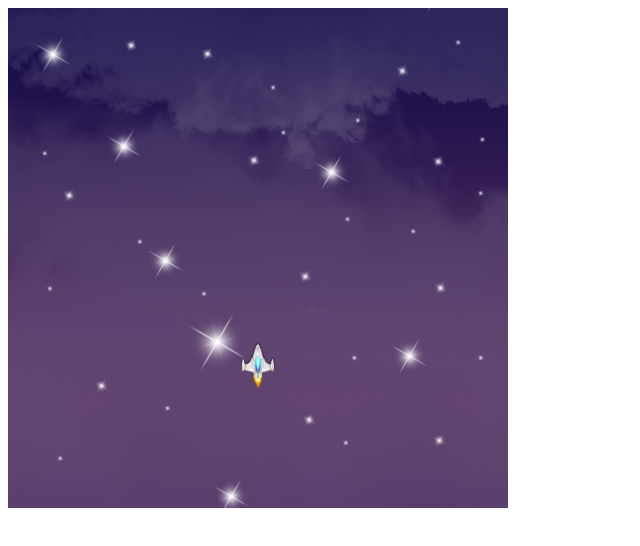
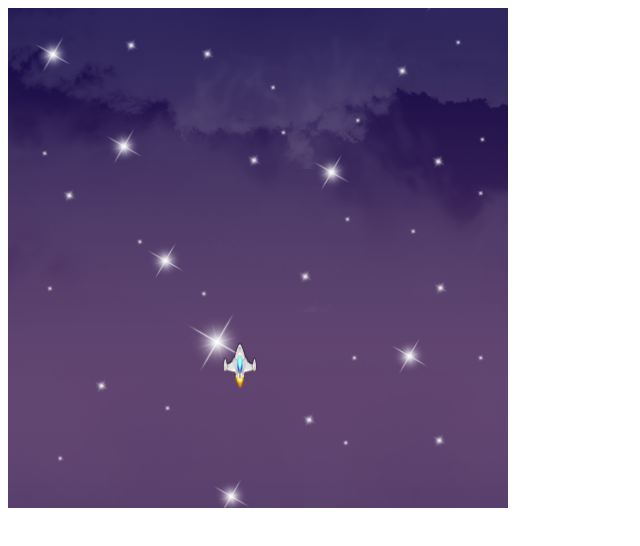
Before and after one commit to WillAiemi/spaceship-canvas, a plain HTML site: page index.html in a window 1280 px wide. Shown: the whole page, without its empty margins (0-640 px from the left). Drawn offline with Linux system fonts and the light colour scheme.

Commit message:
Spaceship with spritesheet animation

```diff
--- a/index.html
+++ b/index.html
@@ -7,6 +7,7 @@
        <script src="background.js"></script>
        <script src="spaceship.js" charset="utf-8"></script>
        <script src="keyboard.js" charset="utf-8"></script>
+       <script src="spritesheet.js" charset="utf-8"></script>
     </head>
 
     <body>
@@ -22,7 +23,7 @@
           imgClouds.src = 'img/clouds-background.png';
 
           var imgSpaceship = new Image();
-          imgSpaceship.src = 'img/spaceship.png';
+          imgSpaceship.src = 'img/spaceship-spritesheet.png';
 
           var loaded = 0;
           var total = 4;
--- a/spaceship.js
+++ b/spaceship.js
@@ -1,3 +1,7 @@
+const SPACESHIP_NORMAL = 0;
+const SPACESHIP_LEFT = 1;
+const SPACESHIP_RIGHT = 2;
+
 function Spaceship(context, keyboard, image) {
     this.context = context;
     this.keyboard = keyboard;
@@ -5,27 +9,37 @@ function Spaceship(context, keyboard, image) {
     this.x = 0;
     this.y = 0;
     this.speed = 0;
+    this.spritesheet = new Spritesheet(context, image, 3, 2);
+    this.spritesheet.interval = 60;
 }
 
 Spaceship.prototype = {
     update: function() {
         if (this.keyboard.wasPressed(LEFT_ARROW) && this.x > 0) {
             this.x -= this.speed;
+            this.spritesheet.line = SPACESHIP_LEFT;
         }
 
-        if (this.keyboard.wasPressed(RIGHT_ARROW) && this.x < this.context.canvas.width - this.image.width) {
+        if (this.keyboard.wasPressed(RIGHT_ARROW) && this.x < this.context.canvas.width - this.image.width / 2) {
             this.x += this.speed;
+            this.spritesheet.line = SPACESHIP_RIGHT;
         }
 
         if (this.keyboard.wasPressed(UP_ARROW) && this.y > 0){
             this.y -= this.speed;
         }
 
-        if (this.keyboard.wasPressed(DOWN_ARROW) && this.y < this.context.canvas.height - this.image.height) {
+        if (this.keyboard.wasPressed(DOWN_ARROW) && this.y < this.context.canvas.height - this.image.height / 3) {
             this.y += this.speed;
         }
+
+        this.spritesheet.nextFrame();
     },
     draw: function() {
-        this.context.drawImage(this.image, this.x, this.y, this.image.width, this.image.height);
+        // this.context.drawImage(this.image, this.x, this.y, this.image.width, this.image.height);
+        this.spritesheet.draw(this.x, this.y);
+
+        // reset normal spaceship
+        this.spritesheet.line = SPACESHIP_NORMAL;
     }
 }
--- /dev/null
+++ b/spritesheet.js
@@ -0,0 +1,46 @@
+function Spritesheet(context, image, lines, columns) {
+    this.context = context;
+    this.image = image;
+    this.numLines = lines;
+    this.numColumns = columns;
+    this.interval = 0;
+    this.line = 0;
+    this.column = 0;
+    this.lastChange = 0;
+}
+
+Spritesheet.prototype = {
+    nextFrame: function() {
+        let now = new Date().getTime();
+
+        // is it time to update frame?
+        if (now - this.lastChange < this.interval) {
+            return;
+        }
+
+        if (this.column < this.numColumns - 1) {
+            this.column++;
+        } else {
+            this.column = 0;
+        }
+
+        // record time of the last change
+        this.lastChange = now;
+    },
+    draw: function(x, y) {
+        let width = this.image.width / this.numColumns;
+        let height = this.image.height / this.numLines;
+
+        this.context.drawImage(
+            this.image,
+            width * this.column,
+            height * this.line,
+            width,
+            height,
+            x,
+            y,
+            width,
+            height
+        );
+    }
+}
```
